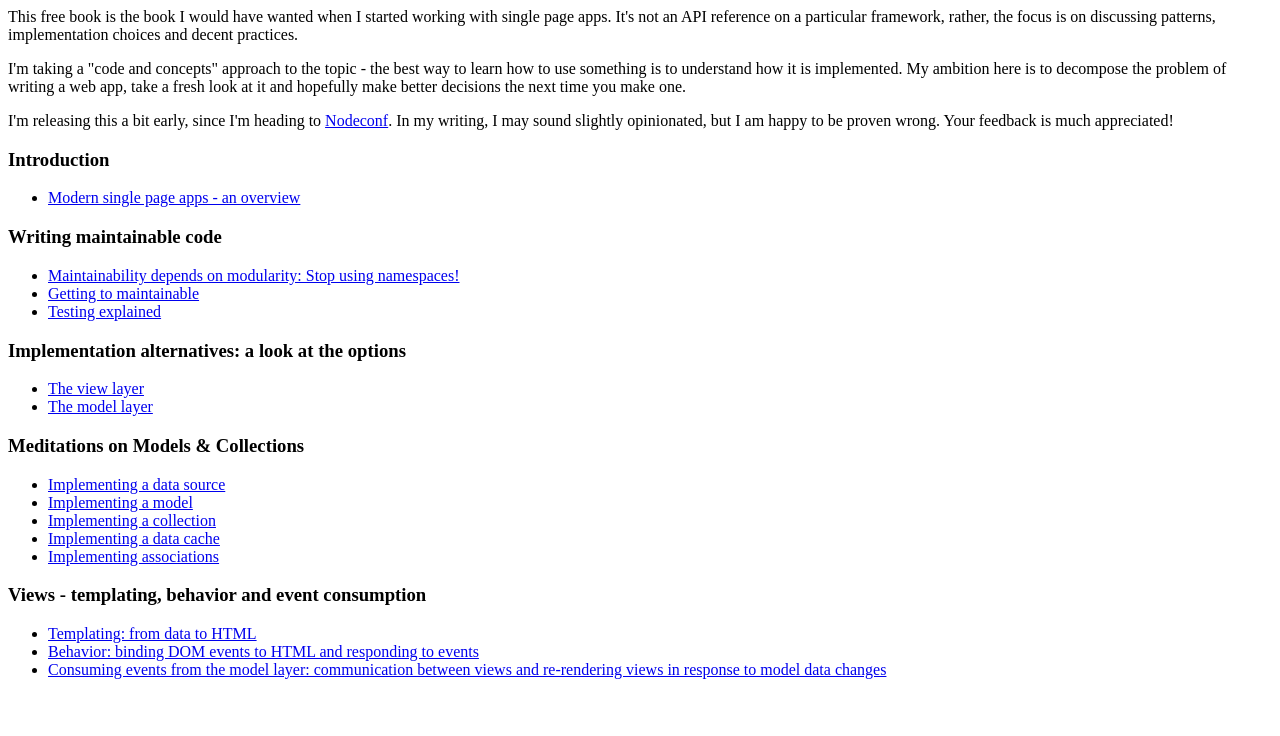
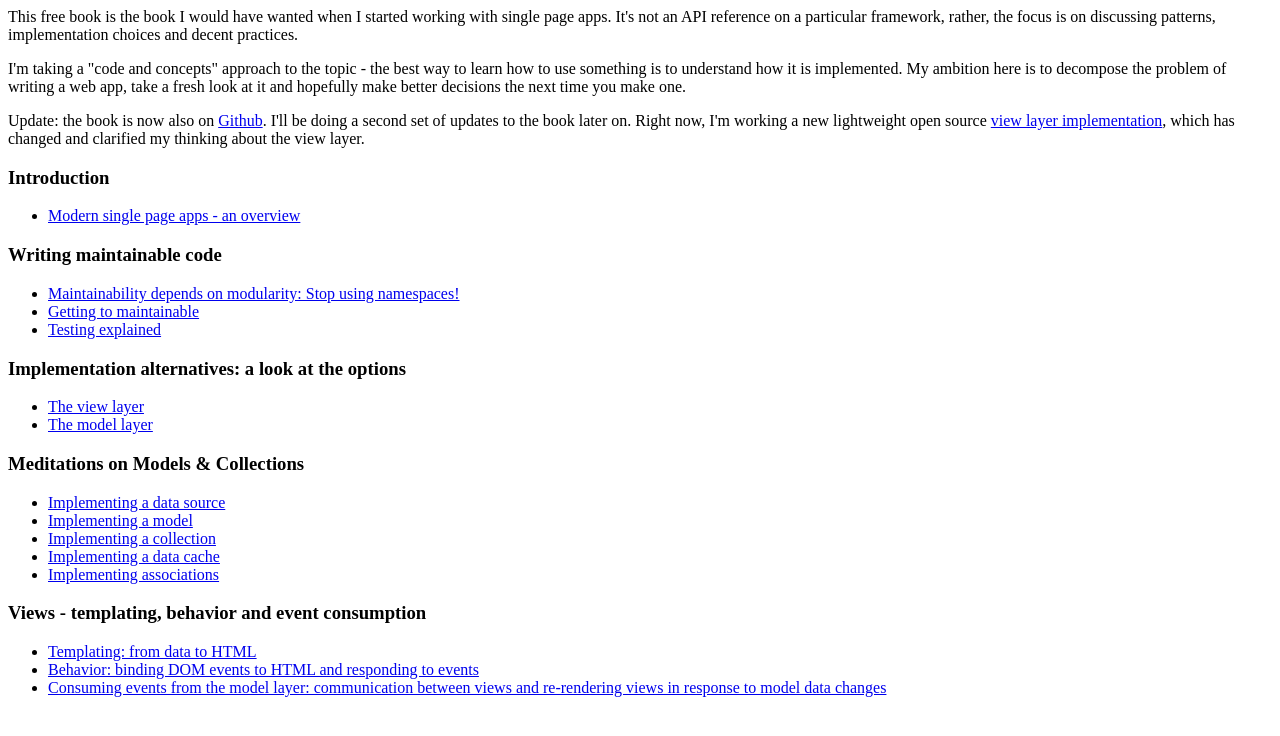
Before and after one commit to mixu/singlepageappbook, a website: page content/index.html in a window 1280 px wide. Drawn offline with Linux system fonts and the light colour scheme.

Commit message:
Update index, rebuild

```diff
--- a/content/index.html
+++ b/content/index.html
@@ -2,7 +2,7 @@
 
 <p>I'm taking a "code and concepts" approach to the topic -  the best way to learn how to use something is to understand how it is implemented. My ambition here is to decompose the problem of writing a web app, take a fresh look at it and hopefully make better decisions the next time you make one.</p>
 
-<p>I'm releasing this a bit early, since I'm heading to <a href="http://www.nodeconf.com/">Nodeconf</a>. In my writing, I may sound slightly opinionated, but I am happy to be proven wrong. Your feedback is much appreciated!</p>
+<p>Update: the book is now also on <a href="https://github.com/mixu/singlepageappbook">Github</a>. I'll be doing a second set of updates to the book later on. Right now, I'm working a new lightweight open source <a href="http://mixu.net/view.json/">view layer implementation</a>, which has changed and clarified my thinking about the view layer.</p>
 
 <h3>Introduction</h3>
 
```
Also changed, not shown: output/goal.html, output/index.html, output/single-page.html.
